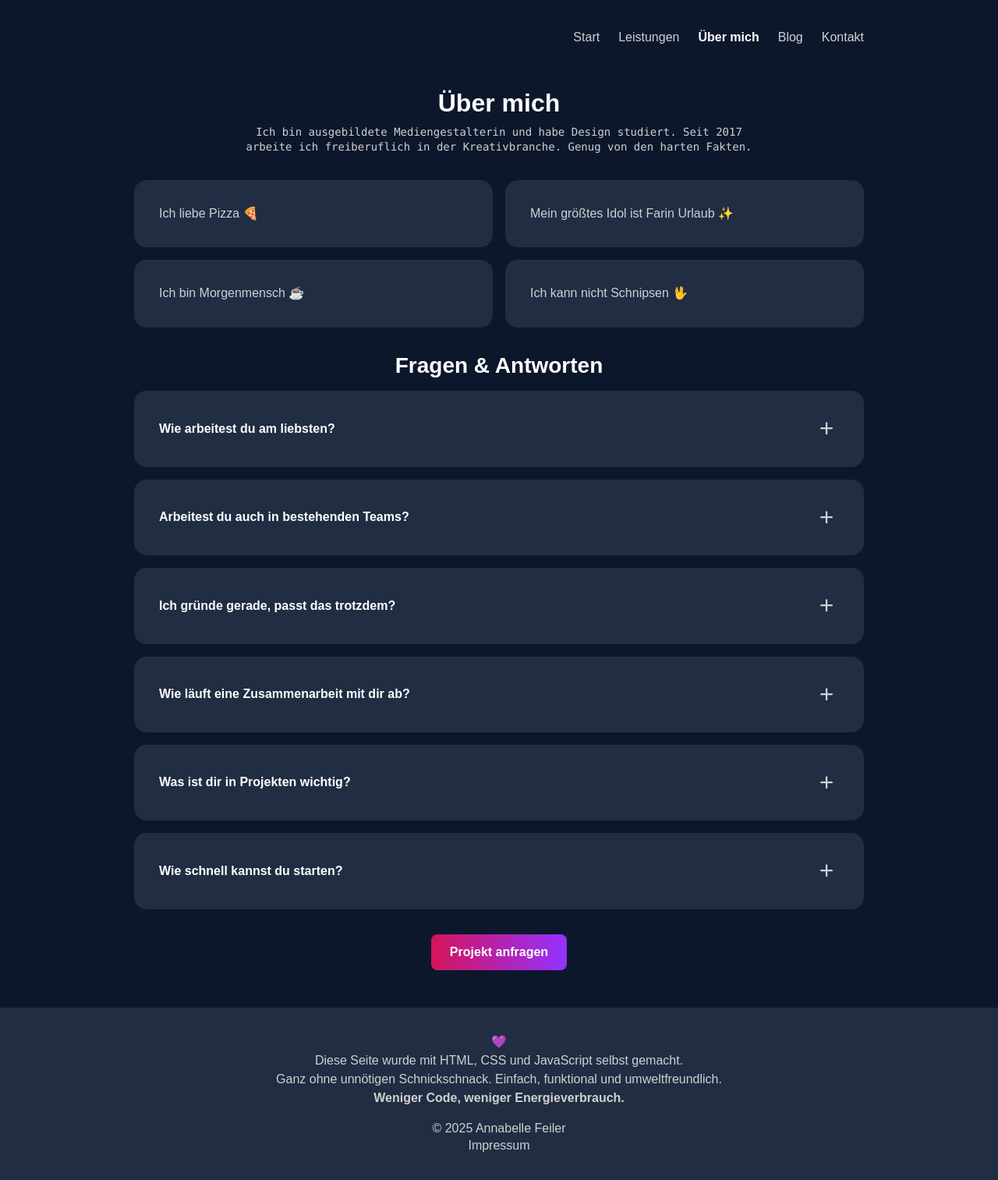
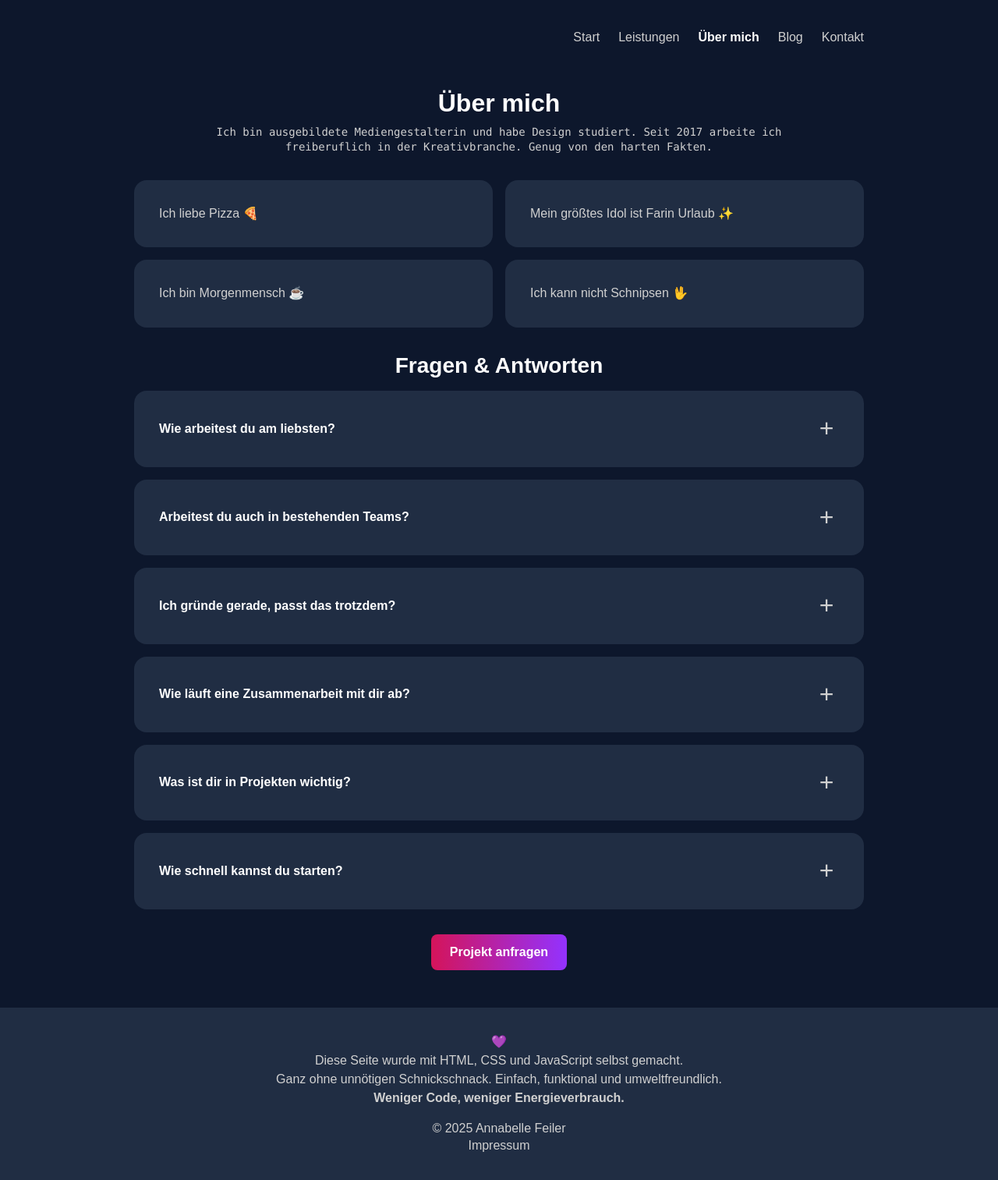
Before and after one commit to enaaacode/annabelle-feiler.github.io, a Jekyll site: the page built from about.html, in a window 1280 px wide. Shown: the whole page at 78% size. Built offline with Jekyll 4.4.1, drawn with Linux system fonts in a browser that asks for light colours; some web fonts are replaced.

Commit message:
edit heading p

```diff
--- a/css/main.css
+++ b/css/main.css
@@ -137,7 +137,7 @@ p {
 }
 
 .heading p {
-  width: 80ch;
+  width: 80%;
   text-align: center;
   margin: 0 auto;
   font-family: var(--font-mono);
@@ -297,9 +297,6 @@ p {
   .intro-image,
   .intro-text {
     width: 100%;
-    text-align: center;
-    align-items: center;
-    padding: 0;
   }
   .intro-text {
     padding-right: 0;
```
Also changed, not shown: 1 other file.
